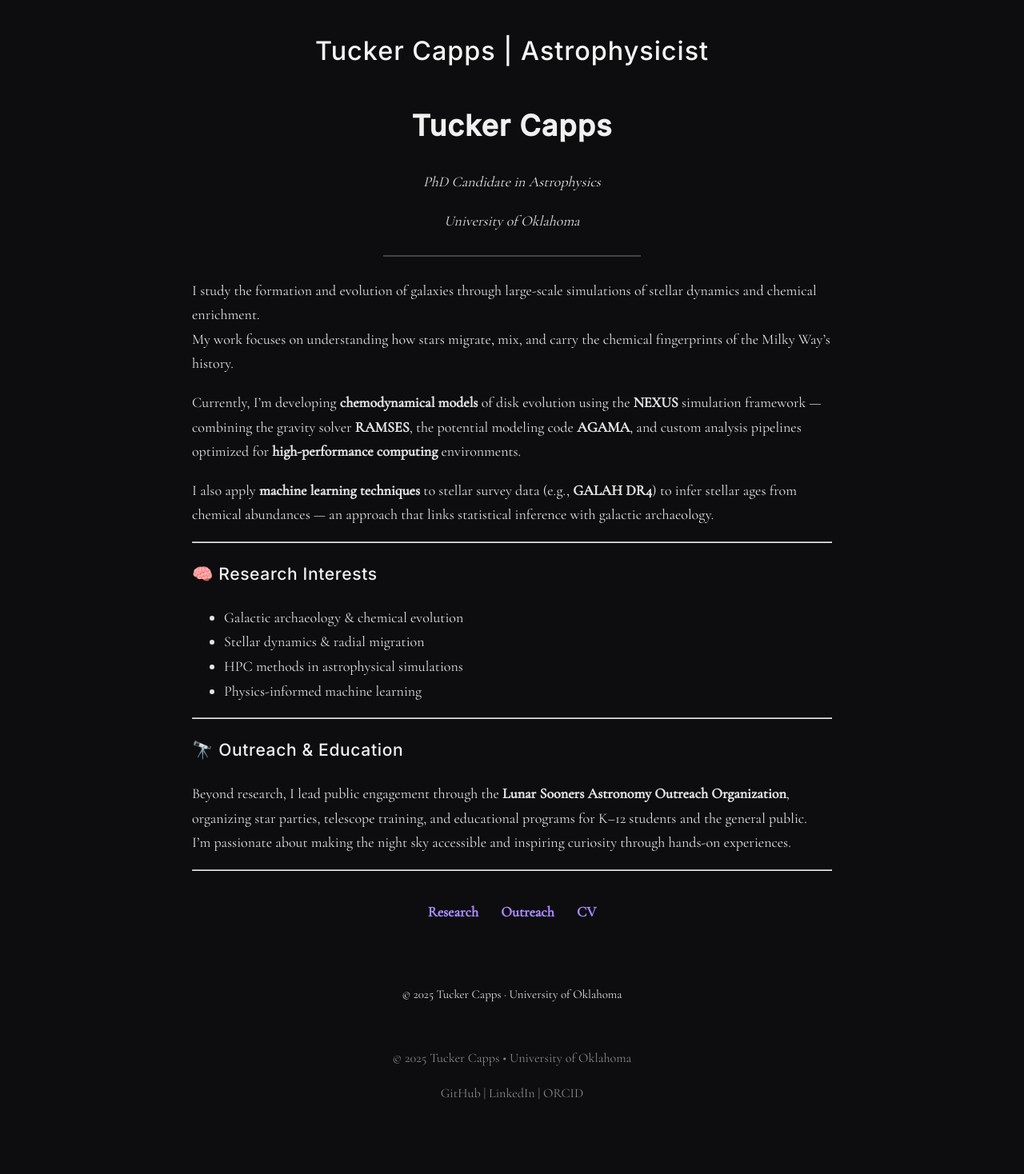
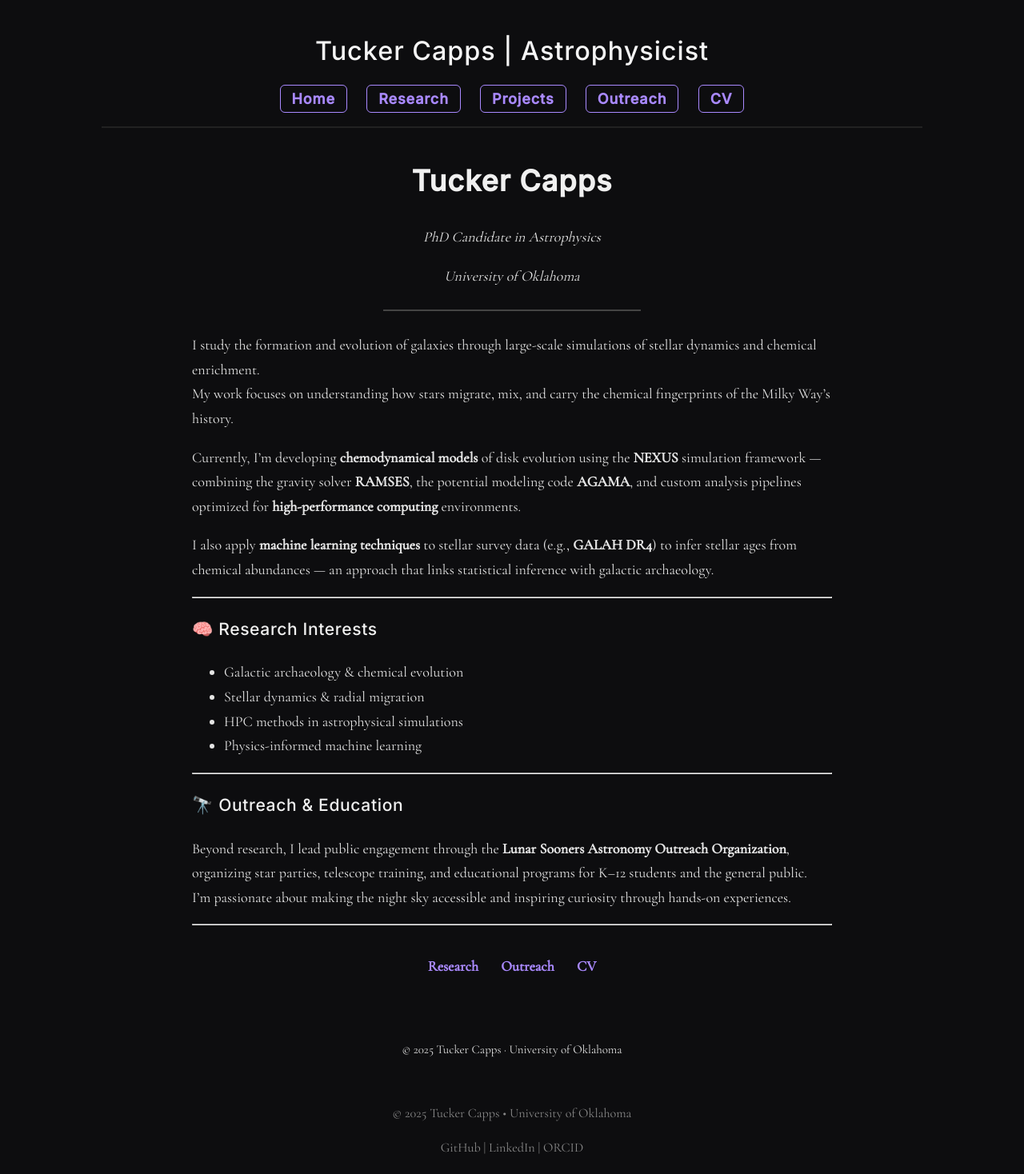
Before and after one commit to tuckwise/tuckwise.github.io, a Jekyll site: the page built from index.md, in a window 1280 px wide. Shown: the whole page at 80% size. Built offline with Jekyll 4.4.1, drawn with Linux system fonts in a browser that asks for light colours; before the commit the page ends 1399 px from its top, so only the background shows below that.

Commit message:
Update default.html

```diff
--- a/_layouts/default.html
+++ b/_layouts/default.html
@@ -2,16 +2,22 @@
 <html lang="en">
   {% include head.html %}
   <body>
-    <header>
-      <h1><a href="{{ '/' | relative_url }}">{{ site.title }}</a></h1>
-      <nav>
-        {% for page in site.pages %}
-          {% if page.title and page.url contains '.html' == false %}
-            <a href="{{ page.url | relative_url }}">{{ page.title }}</a>
-          {% endif %}
-        {% endfor %}
+    <header style="text-align:center; margin-top:2rem;">
+      <h1 style="margin-bottom:0.5rem;">
+        <a href="{{ '/' | relative_url }}" style="text-decoration:none; color:#f5f5f5;">
+          {{ site.title }}
+        </a>
+      </h1>
+      <nav style="margin:1rem 0;">
+        <a href="{{ '/' | relative_url }}" style="margin:0 10px; padding:6px 14px; border:1px solid #a989ff; border-radius:6px; color:#a989ff; text-decoration:none; font-weight:600;">Home</a>
+        <a href="{{ '/research' | relative_url }}" style="margin:0 10px; padding:6px 14px; border:1px solid #a989ff; border-radius:6px; color:#a989ff; text-decoration:none; font-weight:600;">Research</a>
+        <a href="{{ '/projects' | relative_url }}" style="margin:0 10px; padding:6px 14px; border:1px solid #a989ff; border-radius:6px; color:#a989ff; text-decoration:none; font-weight:600;">Projects</a>
+        <a href="{{ '/outreach' | relative_url }}" style="margin:0 10px; padding:6px 14px; border:1px solid #a989ff; border-radius:6px; color:#a989ff; text-decoration:none; font-weight:600;">Outreach</a>
+        <a href="{{ '/cv' | relative_url }}" style="margin:0 10px; padding:6px 14px; border:1px solid #a989ff; border-radius:6px; color:#a989ff; text-decoration:none; font-weight:600;">CV</a>
       </nav>
+      <hr style="width:80%; border:1px solid #222;">
     </header>
+
 
     <main>
       {{ content }}
```
